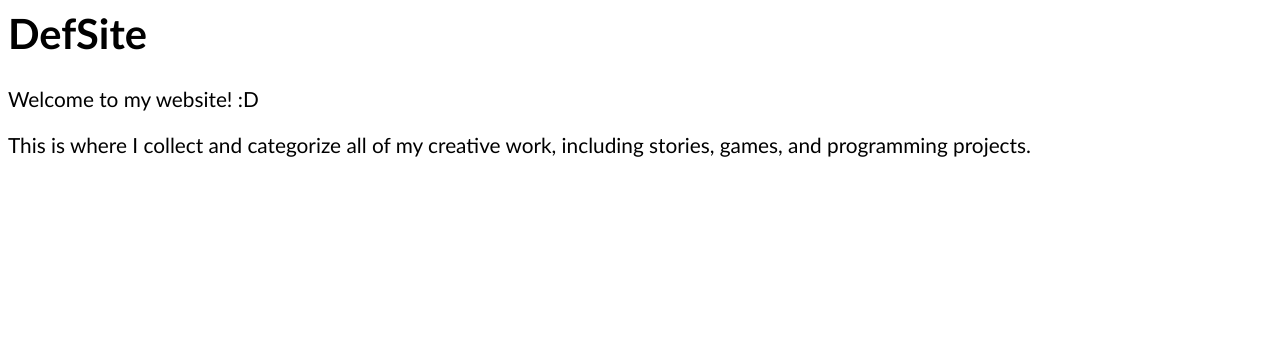
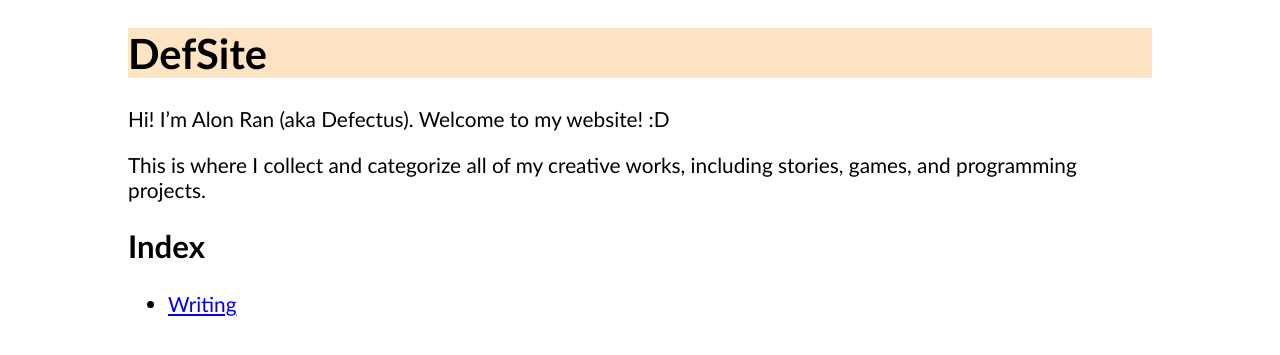
Before and after one commit to NewDefectus/newdefectus.github.io, a Jekyll site: the page built from index.md, in a window 1280 px wide. Shown: the top 355 px of the page. Built offline with Jekyll 4.4.1, drawn with Linux system fonts in a browser that asks for light colours.

Commit message:
Add basic indexing system

```diff
--- /dev/null
+++ b/_includes/breadcrumbs.html
@@ -0,0 +1,17 @@
+{% assign crumbs = page.url | split: '/' | slice: 1, 3000 %}
+
+<nav>
+{% if crumbs != empty %}
+    <a href="{% link index.md %}">Home</a>
+    {% for crumb in crumbs %}
+        >>
+        {% if forloop.last %}
+            {{ page.title }}
+        {% else %}
+            <a href="{{ site.baseurl }}/{{ crumbs | slice: 0, forloop.index | join: "/" }}">
+                {{- crumb | replace: '-', '' | remove: '.html' | capitalize -}}
+            </a>
+        {% endif %}
+    {% endfor %}
+{% endif %}
+</nav>
--- a/_layouts/default.html
+++ b/_layouts/default.html
@@ -1,4 +1,3 @@
-{% include header.html %}
 <!DOCTYPE html>
 <html>
     <head>
@@ -8,6 +7,8 @@
         <link rel="stylesheet" href="{{ "/assets/css/styles.css" | relative_url }}">
     </head>
     <body>
-        {{ content }}
+        {% include header.html %}
+        {% include breadcrumbs.html %}
+        <div id="content">{{ content }}</div>
     </body>
 </html>
--- /dev/null
+++ b/_layouts/index.html
@@ -0,0 +1,25 @@
+---
+layout: default
+---
+
+{{ content }}
+
+<h2>Index</h2>
+
+{% assign page_cat = page.categories | split: " " | last %}
+
+<ul>
+{% for p in site.pages %}
+{% assign p_cats = p.categories | split: " " %}
+{% if p.layout == "index" %}
+    {% assign p_cat = p_cats | slice: -2 | last %}
+{% else %}
+    {% assign p_cat = p_cats | last %}
+{% endif %}
+{% if p_cats != empty and p.url != page.url and p_cat == page_cat %}
+    <li>
+        <a href="{{ p.url | relative_url }}">{{ p.title }}</a>
+    </li>
+{% endif %}
+{% endfor %}
+</ul>
--- a/_sass/main.scss
+++ b/_sass/main.scss
@@ -1,4 +1,16 @@
-html {
+body {
     font-family: Calibri;
     font-size: 1.3em;
+
+    width: 80%;
+    margin: auto;
 }
+
+header {
+    background-color: bisque;
+    position: sticky
+}
+
+nav div {
+
+}
--- a/index.md
+++ b/index.md
@@ -1,11 +1,8 @@
 ---
-# Feel free to add content and custom Front Matter to this file.
-# To modify the layout, see https://jekyllrb.com/docs/themes/#overriding-theme-defaults
-
-layout: default
+layout: index
 title: DefSite
 ---
 
-Welcome to my website! :D
+Hi! I'm Alon Ran (aka Defectus). Welcome to my website! :D
 
-This is where I collect and categorize all of my creative work, including stories, games, and programming projects.
+This is where I collect and categorize all of my creative works, including stories, games, and programming projects.
```
Also changed, not shown: writing/anti-anti-jokes/index.md (added, +7 -0 lines), writing/index.md (added, +7 -0 lines), writing/novels/index.md (added, +7 -0 lines), writing/short-stories/index.md (added, +7 -0 lines).
